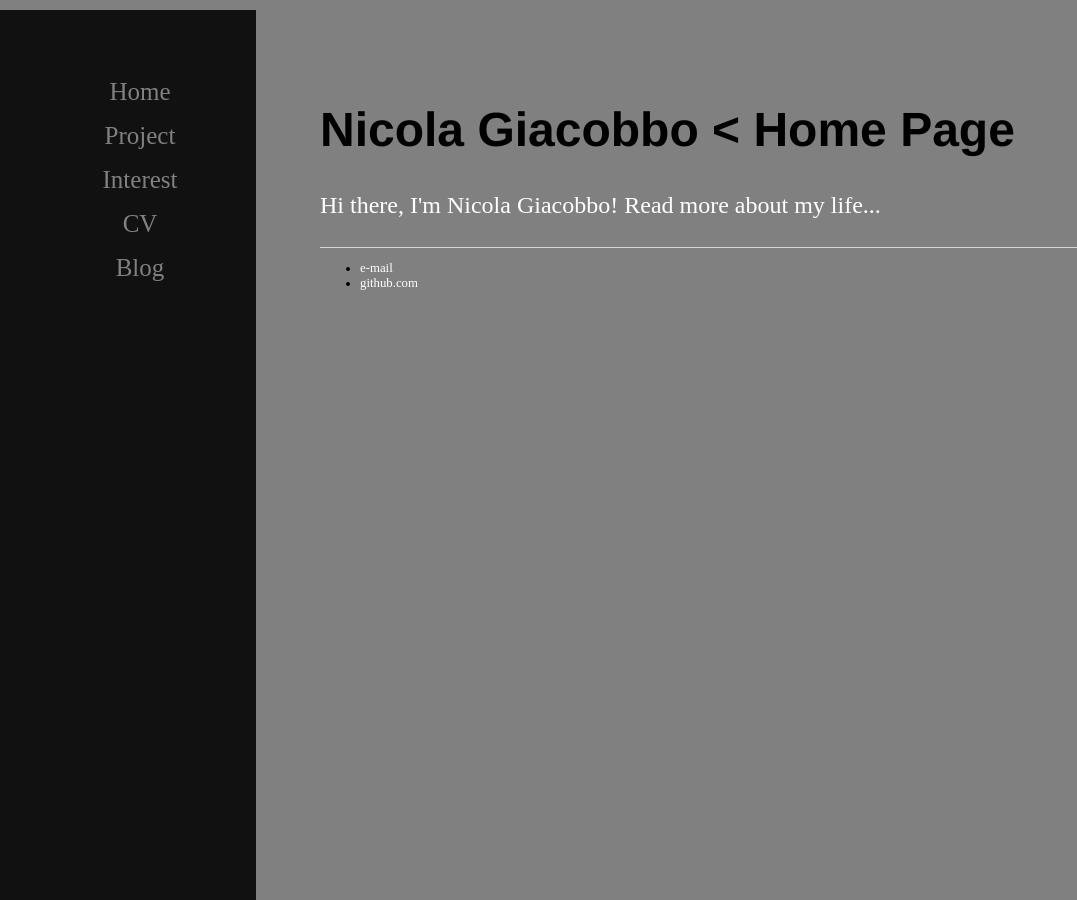
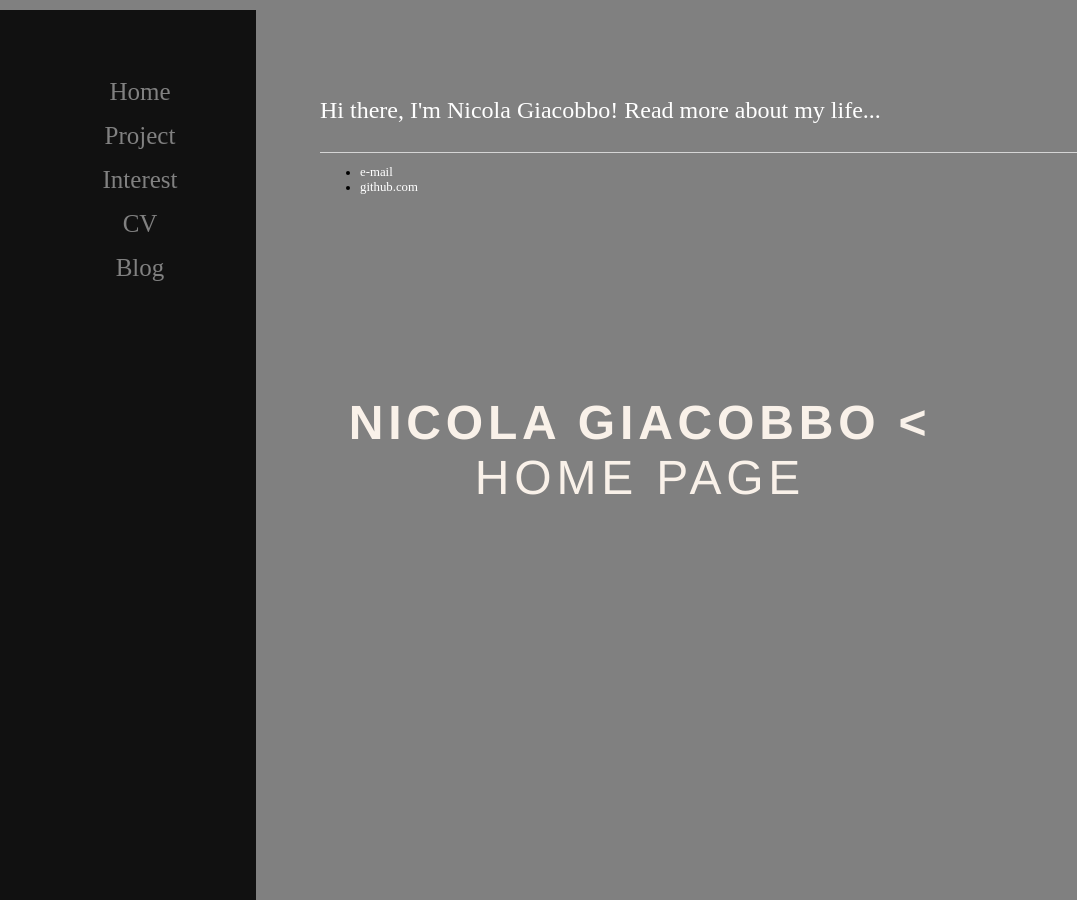
Before and after one commit to GiacobboNicola/giacobbonicola.github.io, a Jekyll site: the page built from index.html, in a window 1280 px wide. Shown: the whole page, without its empty margins (0-1077 px from the left). Built offline with Jekyll 4.4.1, drawn with Linux system fonts in a browser that asks for light colours.

Commit message:
Update main.css

```diff
--- a/css/main.css
+++ b/css/main.css
@@ -4,6 +4,24 @@
     left: 30px;
     float: right;
     background-color: grey;
+}
+
+.main-title {
+    position: absolute;
+    margin: 0;
+    padding: 0;
+    color: #f9f1e9;
+    text-align: center;
+    top: 50%;
+    left: 50%;
+    -webkit-transform: translate3d(-50%,-50%,0);
+    transform: translate3d(-50%,-50%,0);
+    text-transform: uppercase;
+    letter-spacing: 0.1em;
+}
+
+.main-title .thin {
+    font-weight: 100;
 }
 
 /* The side navigation menu */
```
